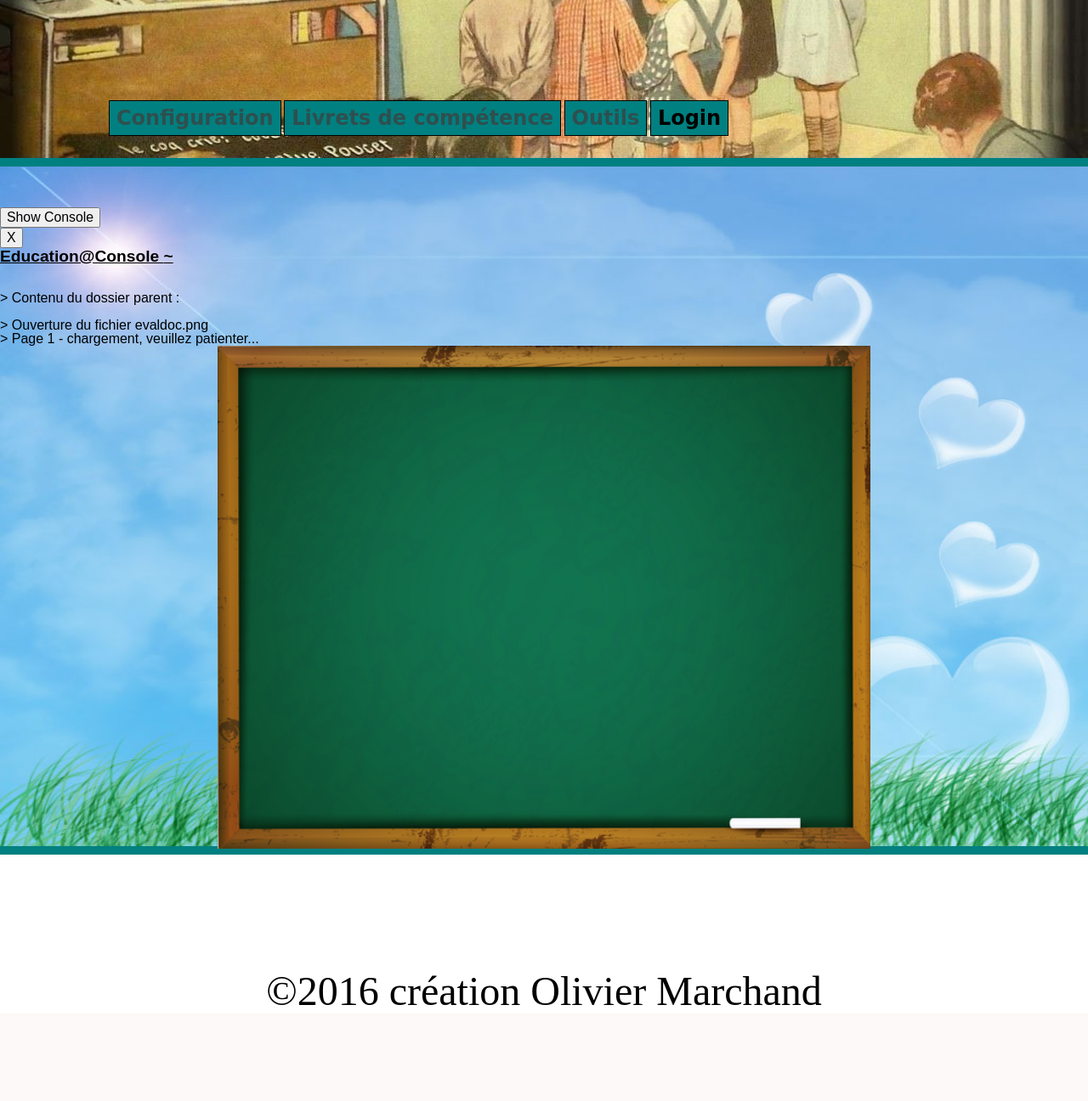
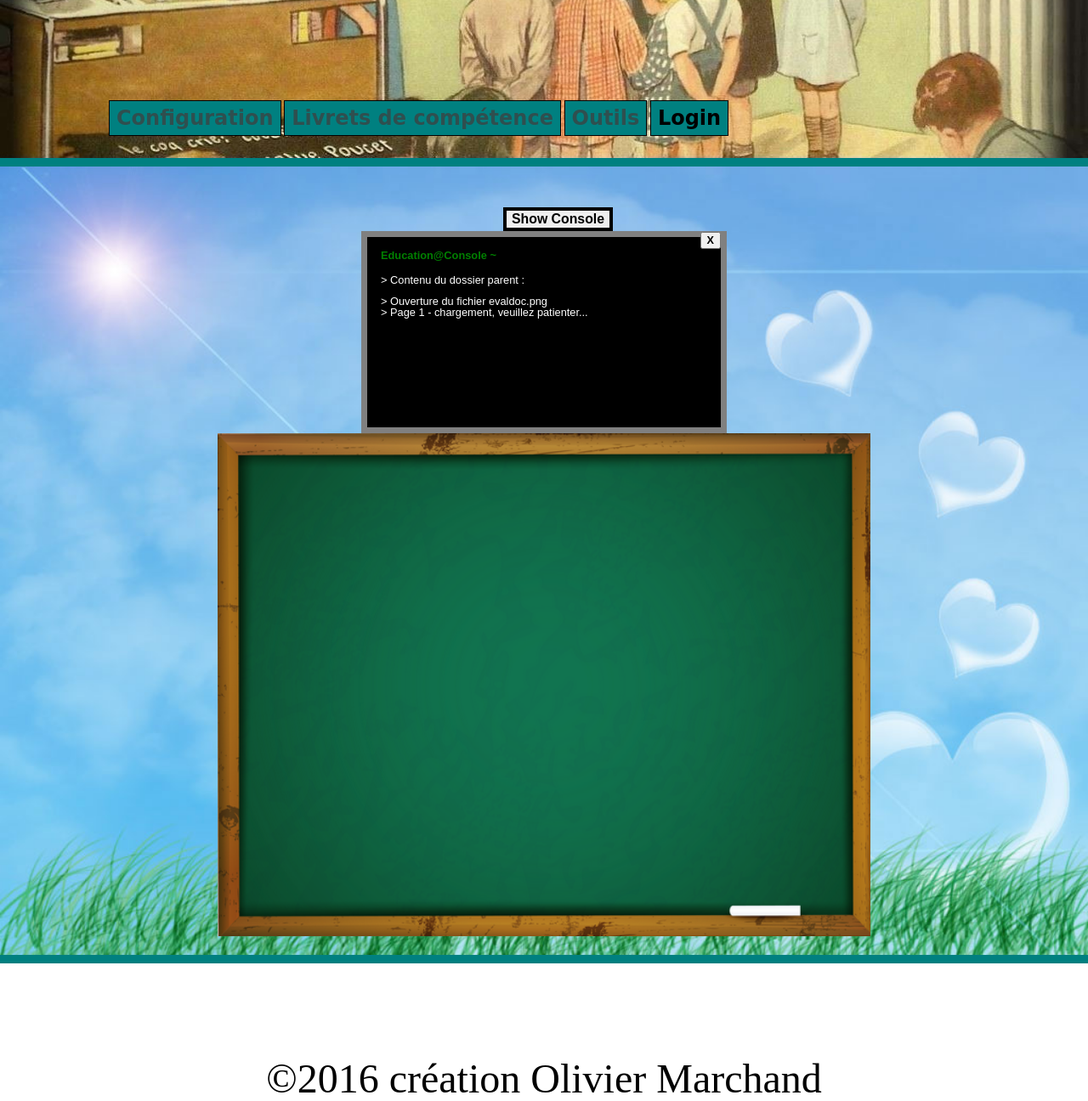
Before and after one commit to NexusJungler/Education, a PHP site: page /update.php in a window 1280 px wide. Shown: the part 414-1710 px from the top of the page at 85% size. Before the commit the page ends 1597 px from the top, so only its background shows below. Run offline with PHP 8.4, Linux system fonts and the light colour scheme; data comes from the database, SQL or seed files in the repository; data that the repository does not hold is empty.

Commit message:
Added files via upload

```diff
--- a/Education/css/update.css
+++ b/Education/css/update.css
@@ -7,7 +7,7 @@ article {
     height: 27rem;
 }
 section{
-    height:45rem;
+    height:53rem;
 }
 h2 {
     text-align: center;
@@ -37,3 +37,49 @@ h3 {
 .red {
     color:darkred;
 }
+.console {
+    background-color: black;
+    border: 7px solid gray;
+    width:400px;
+    height:12rem;
+    margin:0 auto;
+    padding:1rem 0 1rem 1rem;
+    color:white;
+    font-family: Arial;
+    font-size:0.8rem;
+}
+.script {
+    overflow:scroll;
+    overflow-x:hidden;
+    height:100%;
+}
+.console h3 {
+    color: green;
+    font-size: 0.8rem;
+    text-decoration: none;
+    padding-bottom: 1rem;
+}
+.console h3 span {
+    color: purple;
+}
+section>p+p {
+   width: 6rem;
+    margin: 0 auto;
+}
+#showme {
+    font-weight: bold;
+    border: 4px solid black;
+}
+#showme:hover {
+    color:white;
+    background-color:teal;
+}
+#hideme {
+    float: right;
+    margin-top: -1.4rem;
+    font-weight: bold;
+}
+#hideme:hover {
+    color:white;
+    background-color: black;
+}
```
Also changed, not shown: Education/css/Cracked-Narrow.ttf (added), Education/css/KUNSTLER.TTF (added).
